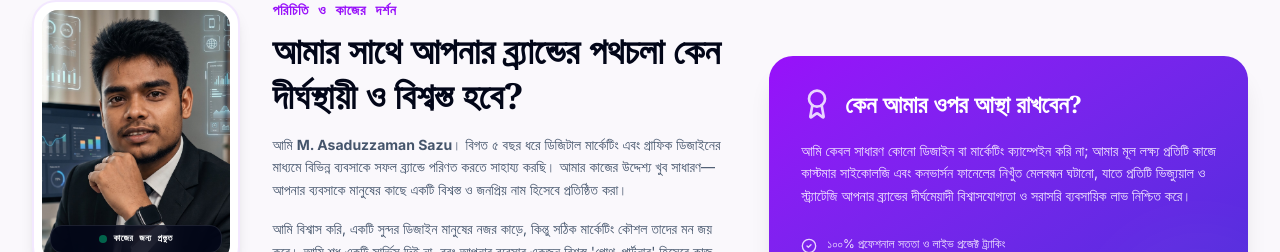
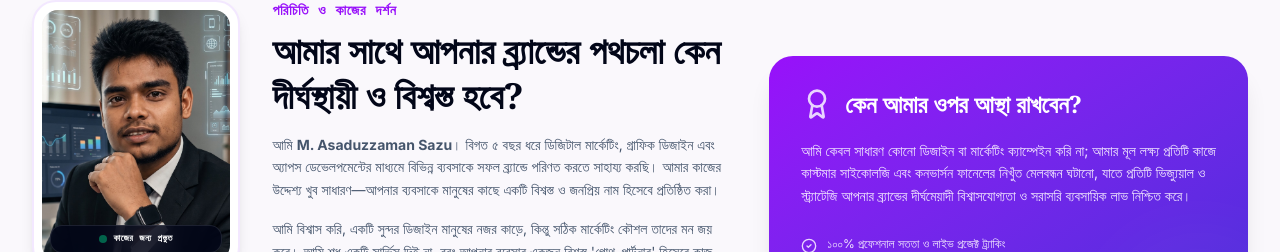
Before and after one commit to sazuakhaneicom-rgb/sazu_portfolio.web.app, a React (Vite) app: page / in a window 1280 px wide. Shown: the part 940-1192 px from the top of the page. Built offline with nearby package versions, Linux system fonts and the light colour scheme; a web font is replaced by a local one.

Commit message:
Update bio paragraph to include App Development

```diff
--- a/src/data.ts
+++ b/src/data.ts
@@ -168,7 +168,7 @@ export const bnData: TranslationSet = {
   about: {
     title: "পরিচিতি ও কাজের দর্শন",
     subtitle: "আমার সাথে আপনার ব্র্যান্ডের পথচলা কেন দীর্ঘস্থায়ী ও বিশ্বস্ত হবে?",
-    bioParagraph1: "আমি <strong>M. Asaduzzaman Sazu</strong>। বিগত ৫ বছর ধরে ডিজিটাল মার্কেটিং এবং গ্রাফিক ডিজাইনের মাধ্যমে বিভিন্ন ব্যবসাকে সফল ব্র্যান্ডে পরিণত করতে সাহায্য করছি। আমার কাজের উদ্দেশ্য খুব সাধারণ—আপনার ব্যবসাকে মানুষের কাছে একটি বিশ্বস্ত ও জনপ্রিয় নাম হিসেবে প্রতিষ্ঠিত করা।",
+    bioParagraph1: "আমি <strong>M. Asaduzzaman Sazu</strong>। বিগত ৫ বছর ধরে ডিজিটাল মার্কেটিং, গ্রাফিক ডিজাইন এবং অ্যাপস ডেভেলপমেন্টের মাধ্যমে বিভিন্ন ব্যবসাকে সফল ব্র্যান্ডে পরিণত করতে সাহায্য করছি। আমার কাজের উদ্দেশ্য খুব সাধারণ—আপনার ব্যবসাকে মানুষের কাছে একটি বিশ্বস্ত ও জনপ্রিয় নাম হিসেবে প্রতিষ্ঠিত করা।",
     bioParagraph2: "আমি বিশ্বাস করি, একটি সুন্দর ডিজাইন মানুষের নজর কাড়ে, কিন্তু সঠিক মার্কেটিং কৌশল তাদের মন জয় করে। আমি শুধু একটি সার্ভিস দিই না, বরং আপনার ব্যবসার একজন বিশ্বস্ত 'গ্রোথ-পার্টনার' হিসেবে কাজ করি। সততা, স্বচ্ছতা এবং কাজের প্রতি শতভাগ নিষ্ঠা দিয়ে আপনার ব্যবসাকে লাভজনক করে তোলাই আমার প্রধান লক্ষ্য।",
     experienceBadge: "বছরের অভিজ্ঞতা"
   },
@@ -242,7 +242,7 @@ export const enData: TranslationSet = {
     headlineHighlight1: "stories",
     headlineHighlight2: "growth",
     sub: ", and stories into ",
-    tagline: "Crafting data-driven marketing strategies and premium visual designs for over 5+ years. My goal is to build deep customer trust and ensure your brand doesn't just look exquisite, but delivers highly profitable business results.",
+    tagline: "Crafting data-driven marketing strategies, premium visual designs, and high-performance apps for over 5+ years. My goal is to build deep customer trust and ensure your brand doesn't just look exquisite, but delivers highly profitable business results.",
     ctaPrimary: "View Projects",
     ctaSecondary: "Get in Touch",
     side1: "01 — Based in Kurigram, Rangpur, Bangladesh, working with clients globally.",
@@ -252,7 +252,7 @@ export const enData: TranslationSet = {
   about: {
     title: "About & Work Philosophy",
     subtitle: "Why Trust Your Brand's Digital Journey with Me?",
-    bioParagraph1: "I am <strong>M. Asaduzzaman Sazu</strong>, a professional digital marketing strategist and graphic designer with over 5+ years of hands-on experience. My core philosophy isn't just about creating visually appealing graphics—it's about building an integrated, high-converting digital foundation that earns customer trust and drives scalable business growth.",
+    bioParagraph1: "I am <strong>M. Asaduzzaman Sazu</strong>, a professional digital marketing strategist, graphic designer, and app developer with over 5+ years of hands-on experience. My core philosophy isn't just about creating visually appealing graphics or code—it's about building an integrated, high-converting digital foundation that earns customer trust and drives scalable business growth.",
     bioParagraph2: "Every successful brand is built on uncompromising trust and credibility. I believe that when world-class aesthetic design meets data-driven marketing precision, an unforgettable and highly profitable brand experience is born. I work not just as a service provider, but as your dedicated growth partner—ensuring transparent communication, flawless execution, and absolute integrity in every project we undertake.",
     experienceBadge: "Years of Trust"
   },
```
